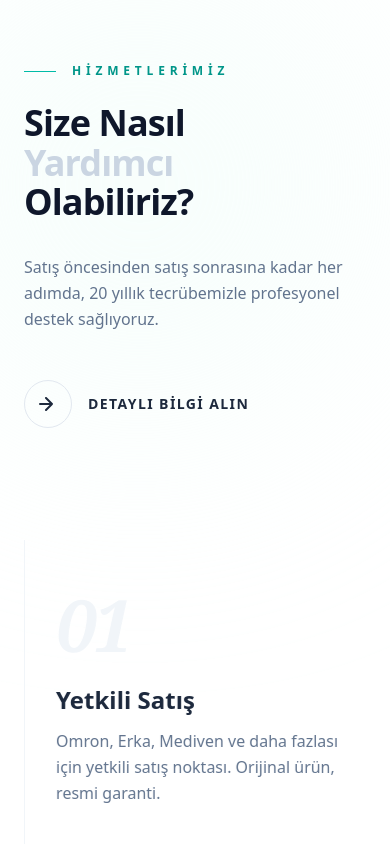
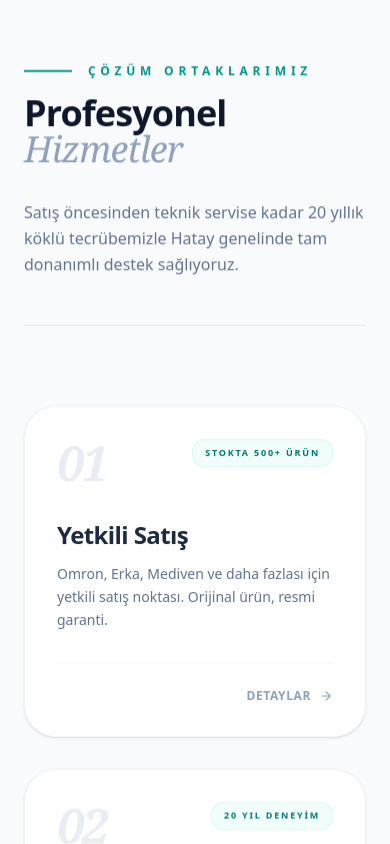
Before and after one commit to cem-guzel/agmedikal, a Next.js app: page / in a window 390 px wide. Shown: the part 1260-2104 px from the top of the page. Built offline with nearby package versions, Linux system fonts and the light colour scheme.

Commit message:
performans denemesi

```diff
--- a/components/Hizmetler.jsx
+++ b/components/Hizmetler.jsx
@@ -3,6 +3,7 @@ import { useEffect, useRef } from 'react'
 import { gsap } from 'gsap'
 import { ScrollTrigger } from 'gsap/ScrollTrigger'
 import Link from 'next/link'
+import { ArrowRight } from 'lucide-react'
 
 gsap.registerPlugin(ScrollTrigger)
 
@@ -14,106 +15,101 @@ const hizmetler = [
 ]
 
 export default function Hizmetler() {
-  const sectionRef = useRef(null)
-  const lineRef = useRef(null)
+  const containerRef = useRef(null)
 
   useEffect(() => {
     ScrollTrigger.config({ ignoreMobileResize: true })
 
-    let ctx = gsap.context(() => {
-      // Dikey çizgi animasyonu (Sadece masaüstünde scrub çalışsın, mobilde yükü kaldırıyoruz)
-      if (window.innerWidth > 768) {
-        gsap.fromTo(lineRef.current,
-          { scaleY: 0 },
-          { scaleY: 1, ease: 'none', scrollTrigger: { trigger: sectionRef.current, start: 'top 80%', end: 'bottom 20%', scrub: true } }
+    // ESLint kuralına uygun olarak 'const' kullanıldı
+    const ctx = gsap.context(() => {
+      // Tüm bölümün başlığı ve alt metni tek seferde yumuşakça gelir
+      gsap.fromTo('.hizmet-meta-anim',
+        { opacity: 0, y: 20 },
+        { opacity: 1, y: 0, duration: 0.6, ease: 'power2.out', scrollTrigger: { trigger: containerRef.current, start: 'top 85%', toggleActions: 'play none none none' } }
       )
-      }
 
-      // BAŞARILI BATCHING: forEach kaldırıldı. Tek tetikleyici, sırayla (stagger) giriş!
-      gsap.fromTo('.hizmet-row',
-        { autoAlpha: 0, x: -30 },
+      // Kartlar tek bir kapsayıcı tetiklenerek, sırayla ve mükemmel performansla uçarak girer
+      gsap.fromTo('.hizmet-card-v2',
+        { opacity: 0, y: 30 },
         {
-          autoAlpha: 1,
-          x: 0,
+          opacity: 1,
+          y: 0,
           duration: 0.5,
           stagger: 0.1,
-          ease: 'power2.out',
+          ease: 'power3.out',
           scrollTrigger: {
-            trigger: '.hizmet-list-container', // Bireysel satırlar yerine ana kapsayıcı tetikleniyor
+            trigger: '.hizmet-grid-wrapper',
             start: 'top 90%',
-            toggleActions: 'play none none none' // KESİN ÇÖZÜM: Yukarı kaydırınca elemanların kaybolmasını engeller
+            toggleActions: 'play none none none' // Elemanların yukarı kaydırınca kaybolmasını kesin olarak engeller
           }
         }
       )
-
-      gsap.fromTo('.hizmet-header',
-        { autoAlpha: 0, y: 30 },
-        { autoAlpha: 1, y: 0, duration: 0.6, ease: 'power3.out', scrollTrigger: { trigger: sectionRef.current, start: 'top 85%', toggleActions: 'play none none none' } }
-      )
-    }, sectionRef)
+    }, containerRef)
 
     return () => ctx.revert()
   }, [])
 
   return (
-    <section ref={sectionRef} className="bg-white py-32 relative overflow-hidden">
-      <div className="absolute top-0 right-0 w-[500px] h-[500px] bg-teal-50/50 rounded-full blur-[120px] pointer-events-none" />
+    <section ref={containerRef} className="bg-[#F8FAFC] py-32 relative overflow-hidden">
 
-      <div className="max-w-7xl mx-auto px-6 md:px-16">
-        <div className="grid grid-cols-1 lg:grid-cols-12 gap-16 lg:gap-20 items-start">
+      <div className="max-w-7xl mx-auto px-6 md:px-16 relative z-10">
 
-          {/* Listeyi sarmalayan div'e sınıf ekledik */}
-          <div className="hizmet-list-container lg:col-span-7 relative order-2 lg:order-1 mt-12 lg:mt-0">
-            <div className="absolute left-0 top-0 bottom-0 w-px bg-slate-100">
-              <div ref={lineRef} className="w-full bg-teal-500 origin-top hidden md:block" style={{ height: '100%', scaleY: 0 }} />
+        {/* YENİ DIZAYN: Üst Hizmet Başlığı (Klasik asimetrik yapı yerine tam genişlik editoryal düzen) */}
+        <div className="hizmet-meta-anim opacity-0 flex flex-col md:flex-row md:items-end justify-between border-b border-slate-200 pb-12 mb-20 gap-8 transform-gpu will-change-transform">
+          <div>
+            <div className="flex items-center gap-4 mb-4">
+              <span className="w-12 h-[2px] bg-teal-600" />
+              <span className="text-teal-600 text-xs tracking-[0.4em] uppercase font-bold">Çözüm Ortaklarımız</span>
+            </div>
+            <h2 className="text-slate-900 font-black leading-none tracking-tight text-4xl md:text-5xl lg:text-6xl">
+              Profesyonel <span className="font-serif italic font-light text-slate-400">Hizmetler</span>
+            </h2>
+          </div>
+          <p className="text-slate-500 text-base font-medium max-w-sm md:text-right leading-relaxed">
+            Satış öncesinden teknik servise kadar 20 yıllık köklü tecrübemizle Hatay genelinde tam donanımlı destek sağlıyoruz.
+          </p>
         </div>
 
+        {/* YENİ DIZAYN MİMARİSİ: Ağır dikey çizgiler içermeyen, tarayıcı dostu temiz ızgara yapısı */}
+        <div className="hizmet-grid-wrapper grid grid-cols-1 md:grid-cols-2 gap-8 md:gap-12">
           {hizmetler.map((h, i) => (
-              /* DİKKAT: hover durumundaki transition'ları sadece md: (masaüstü) varyantına çektik, mobildeki çakışma bitti */
-              <div key={i} className="hizmet-row invisible group pl-8 md:pl-16 py-12 border-b border-slate-100 last:border-b-0 flex flex-col sm:flex-row sm:items-center gap-6 cursor-default md:hover:bg-slate-50/30 md:transition-all md:duration-500 transform-gpu will-change-transform">
-                <span className="font-serif italic text-slate-100 font-black text-7xl md:text-[5.5rem] leading-none w-28 shrink-0 group-hover:text-teal-500/20 md:transition-colors md:duration-700 tabular-nums select-none tracking-tighter">
+            <div
+              key={i}
+              className="hizmet-card-v2 opacity-0 bg-white border border-slate-100 rounded-[2rem] p-8 md:p-10 shadow-sm md:hover:shadow-xl md:hover:border-teal-100 md:hover:-translate-y-1 md:transition-all md:duration-500 flex flex-col justify-between min-h-[260px] transform-gpu will-change-transform"
+            >
+              <div>
+                {/* Üst Satır: Devasa Rakam ve Klas Etiket */}
+                <div className="flex items-start justify-between mb-8">
+                  <span className="font-serif italic text-slate-200/80 font-black text-5xl md:text-6xl leading-none select-none tracking-tighter tabular-nums">
                     {h.number}
                   </span>
-
-                <div className="flex-1">
-                  <div className="flex items-center gap-4 mb-3">
-                    <h3 className="text-slate-800 font-bold text-2xl group-hover:text-teal-600 md:transition-colors md:duration-300">{h.title}</h3>
-                    <span className="text-[10px] tracking-[0.2em] uppercase text-teal-600 bg-teal-50 border border-teal-100/50 rounded-full px-3 py-1 opacity-0 group-hover:opacity-100 md:transition-all md:duration-500">
+                  <span className="text-[9px] tracking-[0.2em] uppercase font-black text-teal-700 bg-teal-50 border border-teal-100/60 rounded-xl px-3 py-1.5">
                     {h.detail}
                   </span>
                 </div>
-                  <p className="text-slate-500 text-base leading-relaxed max-w-md group-hover:text-slate-700 md:transition-colors md:duration-300">
+
+                {/* İçerik Alanı */}
+                <h3 className="text-slate-800 font-black text-2xl mb-3 tracking-tight">
+                  {h.title}
+                </h3>
+                <p className="text-slate-500 text-sm leading-relaxed font-medium max-w-md">
                   {h.desc}
                 </p>
+              </div>
+
+              {/* Alt Aksiyon Linki */}
+              <div className="mt-8 pt-6 border-t border-slate-50 flex justify-end">
+                <Link
+                  href="/iletisim"
+                  className="inline-flex items-center gap-2 text-xs font-bold tracking-wider uppercase text-slate-400 hover:text-teal-600 md:transition-colors md:duration-300"
+                >
+                  Detaylar <ArrowRight size={14} />
+                </Link>
               </div>
             </div>
           ))}
         </div>
 
-          <div className="hizmet-header invisible lg:col-span-5 lg:sticky lg:top-40 order-1 lg:order-2 flex flex-col">
-            <div className="flex items-center gap-4 mb-6">
-              <span className="w-8 h-px bg-teal-500" />
-              <span className="text-teal-600 text-xs tracking-[0.4em] uppercase font-bold">Hizmetlerimiz</span>
-            </div>
-            <h2 className="text-slate-900 font-black leading-[1.1] tracking-tight text-4xl md:text-5xl lg:text-6xl mb-8">
-              Size Nasıl<br /><span className="text-slate-300">Yardımcı</span><br />Olabiliriz?
-            </h2>
-            <p className="text-slate-500 text-base leading-relaxed font-medium mb-12">
-              Satış öncesinden satış sonrasına kadar her adımda, 20 yıllık tecrübemizle profesyonel destek sağlıyoruz.
-            </p>
-            <div className="flex items-center gap-8">
-              <Link href="/iletisim" className="group relative inline-flex items-center gap-4 text-slate-800 hover:text-teal-600 font-semibold text-sm tracking-widest uppercase md:transition-colors md:duration-300">
-                <div className="w-12 h-12 rounded-full border border-slate-200 flex items-center justify-center group-hover:border-teal-200 group-hover:bg-teal-50 md:transition-all md:duration-500">
-                   <svg width="14" height="14" viewBox="0 0 14 14" fill="none" className="translate-x-[-2px] group-hover:translate-x-0 md:transition-transform md:duration-300">
-                     <path d="M1 7h12M7 1l6 6-6 6" stroke="currentColor" strokeWidth="2" strokeLinecap="round" strokeLinejoin="round"/>
-                   </svg>
-                </div>
-                Detaylı Bilgi Alın
-              </Link>
-            </div>
-          </div>
-
-        </div>
       </div>
     </section>
   )
```
Also changed, not shown: components/UrunKategorileri.jsx (+54 -56 lines). Lines whose indentation alone changed are shown as unchanged.
